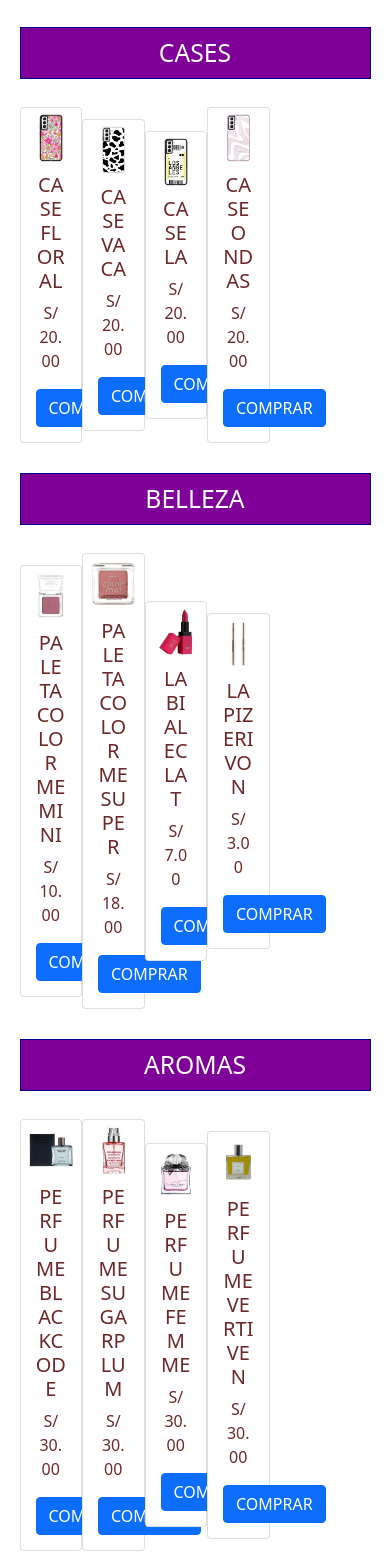
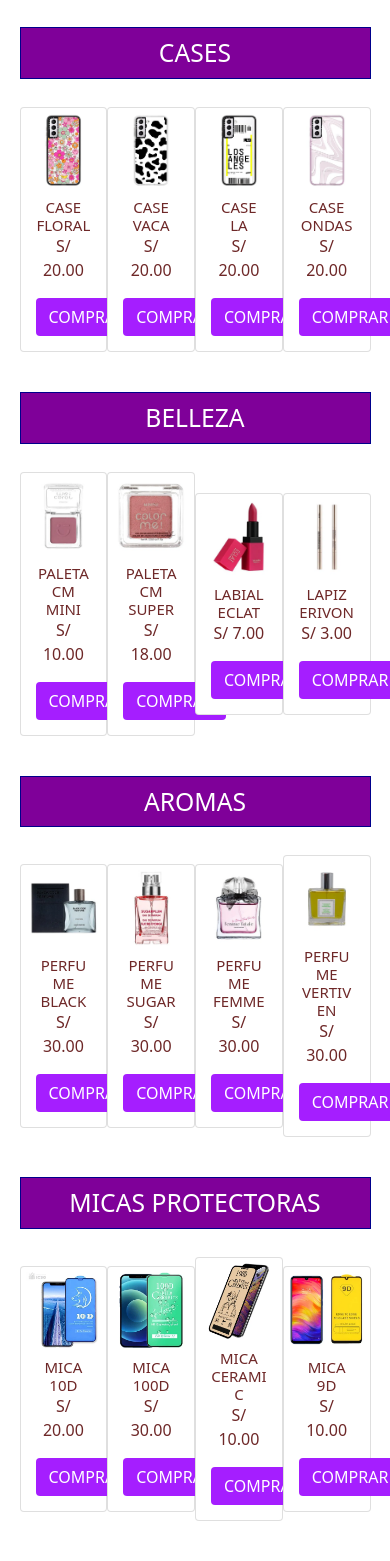
Before and after one commit to IvonneEscobar/Bavivon, a plain HTML site: page paginas/catalogo.html in a window 390 px wide. Shown: the part 285-1846 px from the top of the page. Drawn offline with nearby package versions, Linux system fonts and the light colour scheme.

Commit message:
ultimos cambios

```diff
--- a/paginas/catalogo.html
+++ b/paginas/catalogo.html
@@ -42,7 +42,7 @@
 					<div class="card-body">
 					  <h5 class="card-title">CASE FLORAL</h5>
 					  <p class="card-text">S/ 20.00</p>
-					  <a href="#" class="btn btn-primary">COMPRAR</a>
+					  <a href="#" class="btn">COMPRAR</a>
 					</div>
 				  </div>
 				  <div class="card" style="width: 18rem;">
@@ -50,7 +50,7 @@
 					  <div class="card-body">
 						<h5 class="card-title">CASE VACA</h5>
 						<p class="card-text">S/ 20.00</p>
-						<a href="#" class="btn btn-primary">COMPRAR</a>
+						<a href="#" class="btn">COMPRAR</a>
 					  </div>
 					</div>
 					<div class="card" style="width: 18rem;">
@@ -58,7 +58,7 @@
 						<div class="card-body">
 						  <h5 class="card-title">CASE LA</h5>
 						  <p class="card-text">S/ 20.00</p>
-						  <a href="#" class="btn btn-primary">COMPRAR</a>
+						  <a href="#" class="btn">COMPRAR</a>
 						</div>
 					  </div>
 					  <div class="card" style="width: 18rem;">
@@ -66,7 +66,7 @@
 						  <div class="card-body">
 							<h5 class="card-title">CASE ONDAS</h5>
 							<p class="card-text">S/ 20.00</p>
-							<a href="#" class="btn btn-primary">COMPRAR</a>
+							<a href="#" class="btn">COMPRAR</a>
 						  </div>
 						</div>
 			</section>
@@ -76,17 +76,17 @@
 					<div class="card" style="width: 18rem;">
 						<img src="../IMAGENES/158857-384-384.webp" class="card-img-top" alt="...">
 						<div class="card-body">
-						  <h5 class="card-title">PALETA COLOR ME MINI</h5>
+						  <h5 class="card-title">PALETA CM MINI</h5>
 						  <p class="card-text">S/ 10.00</p>
-						  <a href="#" class="btn btn-primary">COMPRAR</a>
+						  <a href="#" class="btn">COMPRAR</a>
 						</div>
 					  </div>
 					  <div class="card" style="width: 18rem;">
 						  <img src="../IMAGENES/163022-384-384.webp" class="card-img-top" alt="...">
 						  <div class="card-body">
-							<h5 class="card-title">PALETA COLOR ME SUPER</h5>
+							<h5 class="card-title">PALETA CM SUPER</h5>
 							<p class="card-text">S/ 18.00</p>
-							<a href="#" class="btn btn-primary">COMPRAR</a>
+							<a href="#" class="btn">COMPRAR</a>
 						  </div>
 						</div>
 						<div class="card" style="width: 18rem;">
@@ -94,7 +94,7 @@
 							<div class="card-body">
 							  <h5 class="card-title">LABIAL ECLAT</h5>
 							  <p class="card-text">S/ 7.00</p>
-							  <a href="#" class="btn btn-primary">COMPRAR</a>
+							  <a href="#" class="btn">COMPRAR</a>
 							</div>
 						  </div>
 						  <div class="card" style="width: 18rem;">
@@ -102,7 +102,7 @@
 							  <div class="card-body">
 								<h5 class="card-title">LAPIZ ERIVON</h5>
 								<p class="card-text">S/ 3.00</p>
-								<a href="#" class="btn btn-primary">COMPRAR</a>
+								<a href="#" class="btn">COMPRAR</a>
 							  </div>
 							</div>
 				</section>
@@ -112,17 +112,17 @@
 					<div class="card" style="width: 18rem;">
 						<img src="../IMAGENES/188822-384-384.webp" class="card-img-top" alt="...">
 						<div class="card-body">
-						  <h5 class="card-title">PERFUME BLACKCODE</h5>
+						  <h5 class="card-title">PERFUME BLACK</h5>
 						  <p class="card-text">S/ 30.00</p>
-						  <a href="#" class="btn btn-primary">COMPRAR</a>
+						  <a href="#" class="btn">COMPRAR</a>
 						</div>
 					  </div>
 					  <div class="card" style="width: 18rem;">
 						  <img src="../IMAGENES/191039-384-384.webp"" class="card-img-top" alt="...">
 						  <div class="card-body">
-							<h5 class="card-title">PERFUME SUGARPLUM</h5>
+							<h5 class="card-title">PERFUME SUGAR</h5>
 							<p class="card-text">S/ 30.00</p>
-							<a href="#" class="btn btn-primary">COMPRAR</a>
+							<a href="#" class="btn">COMPRAR</a>
 						  </div>
 						</div>
 						<div class="card" style="width: 18rem;">
@@ -130,7 +130,7 @@
 							<div class="card-body">
 							  <h5 class="card-title">PERFUME FEMME</h5>
 							  <p class="card-text">S/ 30.00</p>
-							  <a href="#" class="btn btn-primary">COMPRAR</a>
+							  <a href="#" class="btn">COMPRAR</a>
 							</div>
 						  </div>
 						  <div class="card" style="width: 18rem;">
@@ -138,7 +138,7 @@
 							  <div class="card-body">
 								<h5 class="card-title">PERFUME VERTIVEN</h5>
 								<p class="card-text">S/ 30.00</p>
-								<a href="#" class="btn btn-primary">COMPRAR</a>
+								<a href="#" class="btn">COMPRAR</a>
 							  </div>
 							</div>
 				</section>
@@ -151,7 +151,7 @@
 						<div class="card-body">
 						  <h5 class="card-title">MICA 10D</h5>
 						  <p class="card-text">S/ 20.00</p>
-						  <a href="#" class="btn btn-primary">COMPRAR</a>
+						  <a href="#" class="btn">COMPRAR</a>
 						</div>
 					  </div>
 					  <div class="card" style="width: 18rem;">
@@ -159,15 +159,15 @@
 						  <div class="card-body">
 							<h5 class="card-title">MICA 100D</h5>
 							<p class="card-text">S/ 30.00</p>
-							<a href="#" class="btn btn-primary">COMPRAR</a>
+							<a href="#" class="btn">COMPRAR</a>
 						  </div>
 						</div>
 						<div class="card" style="width: 18rem;">
 							<img src="../IMAGENES/a1cbcde81d0b360484c5f5bfdf97cdf1-catalog.webp" class="card-img-top" alt="...">
 							<div class="card-body">
-							  <h5 class="card-title">MICA CERAMICA</h5>
+							  <h5 class="card-title">MICA CERAMIC</h5>
 							  <p class="card-text">S/ 10.00</p>
-							  <a href="#" class="btn btn-primary">COMPRAR</a>
+							  <a href="#" class="btn">COMPRAR</a>
 							</div>
 						  </div>
 						  <div class="card" style="width: 18rem;">
@@ -175,7 +175,7 @@
 							  <div class="card-body">
 								<h5 class="card-title">MICA 9D</h5>
 								<p class="card-text">S/ 10.00</p>
-								<a href="#" class="btn btn-primary">COMPRAR</a>
+								<a href="#" class="btn">COMPRAR</a>
 							  </div>
 							</div>
 				</section>
--- a/style.css
+++ b/style.css
@@ -279,7 +279,6 @@ nav ul li a {
 
 .logo2 {
   height: 60px;
-  width: 250px;
   margin-top: 35px;
 }
 
@@ -493,17 +492,24 @@ nav ul li a {
     margin: 0;
     padding: 5;
   }
+  .btn{
+    background-color: #a51eff;
+    color: #ffffff;
+  }
 .imagenesCatalago{
   padding: 0;
   margin: 0;
-  width: 250px;
+  margin-bottom: 40px;
 }
-
+.card-title{
+  font-size: 15px;
+  margin: 0;
+}
 .card{
   margin: 0px;
   margin-top: 20px;
   padding: 5px;
-  width: 250px;
+  width: auto;
 }
 .card-body{
   margin: 0;
@@ -561,28 +567,20 @@ nav ul li a {
   margin: 0;
 }
 .textoMasImagen {
-  flex-direction: column;
-  padding: 9px;
+  padding: 15px;
   align-items: center;
   width: 100%;
   height: auto;
-  margin: 0;
+  margin: 0px;
   margin-top: 20px;
 }
 
 .foto1 {
-  width: 400px;
-  height: 400px;
+  width: 200px;
+  height: 200px;
   border-radius: 25px;
   margin-top: 20px;
-  margin-bottom: 10px;
-  padding: 0;
-}
-.text3{
-  width: 680px;
-  text-align: center;
-  margin-top: 30px;
-  margin: 0;
+  margin-bottom: 20px;
   padding: 0;
 }
 
@@ -597,6 +595,12 @@ margin-top: -20px;
 .ubicacion{
   width: 600px;
   height: 300px;
+}
+.card.text-center{
+  justify-content: center;
+  align-items: center;
+  text-align: center;
+  margin: 0%;
 }
 }
 
@@ -742,16 +746,15 @@ margin-top: -20px;
     padding: 0;
   }
 
-.card-img-top{
-  size: 80%;
-}
-.card{
-  width: 250px;
-}
+
+
   .card.text-center{
     margin: 0px;
 
 
+  }
+  .card{
+    margin-bottom: 20px;
   }
   .img{
     width: 250px;
@@ -760,8 +763,9 @@ margin-top: -20px;
   }
   .card-body{
     margin: 0;
-    padding: 20px;
+    padding: 10px;
   }
+
 
   .imagenesDeProducto{
     grid-template-columns: repeat(1, 1fr);
```
Also changed, not shown: index.html (+3 -3 lines), 1 other file.
